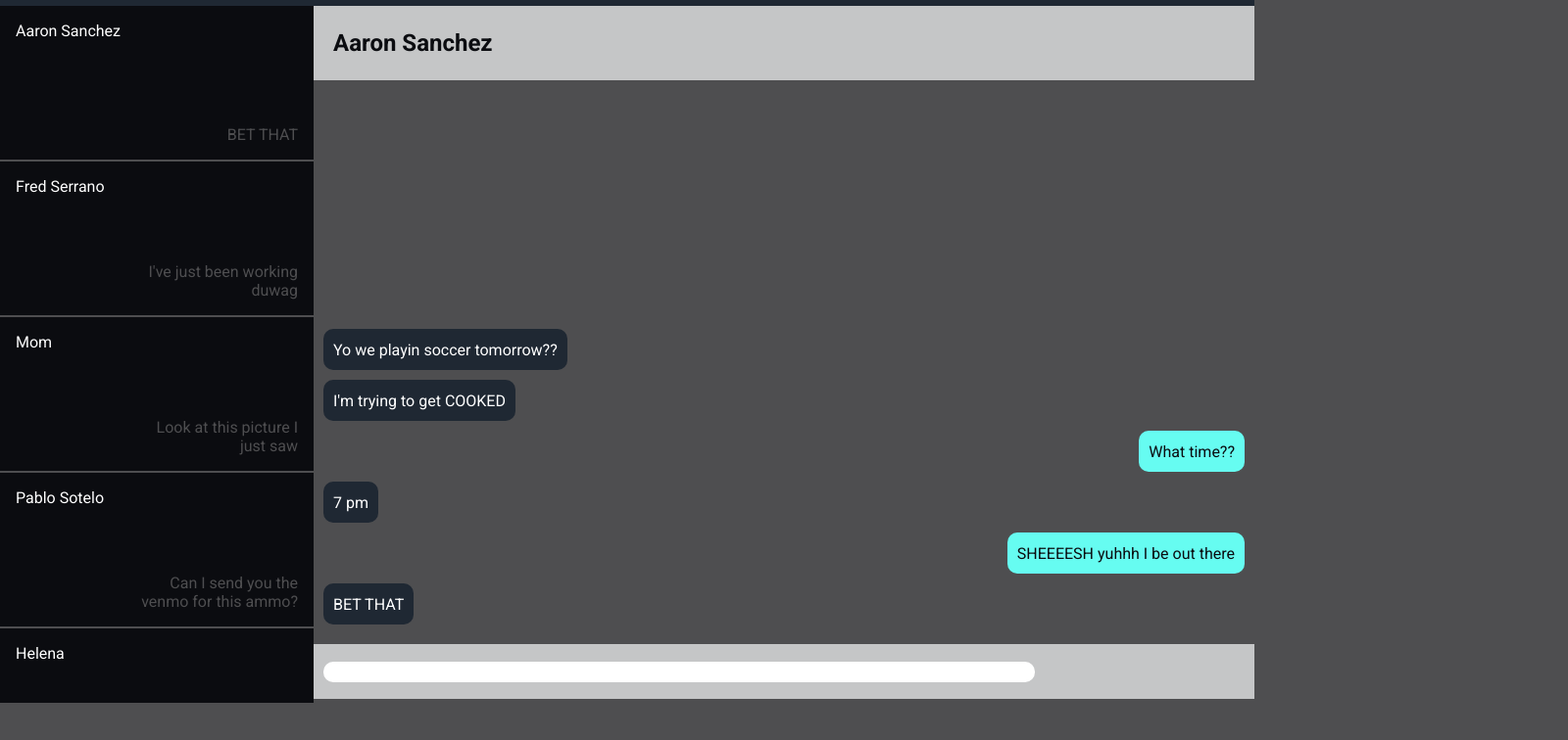
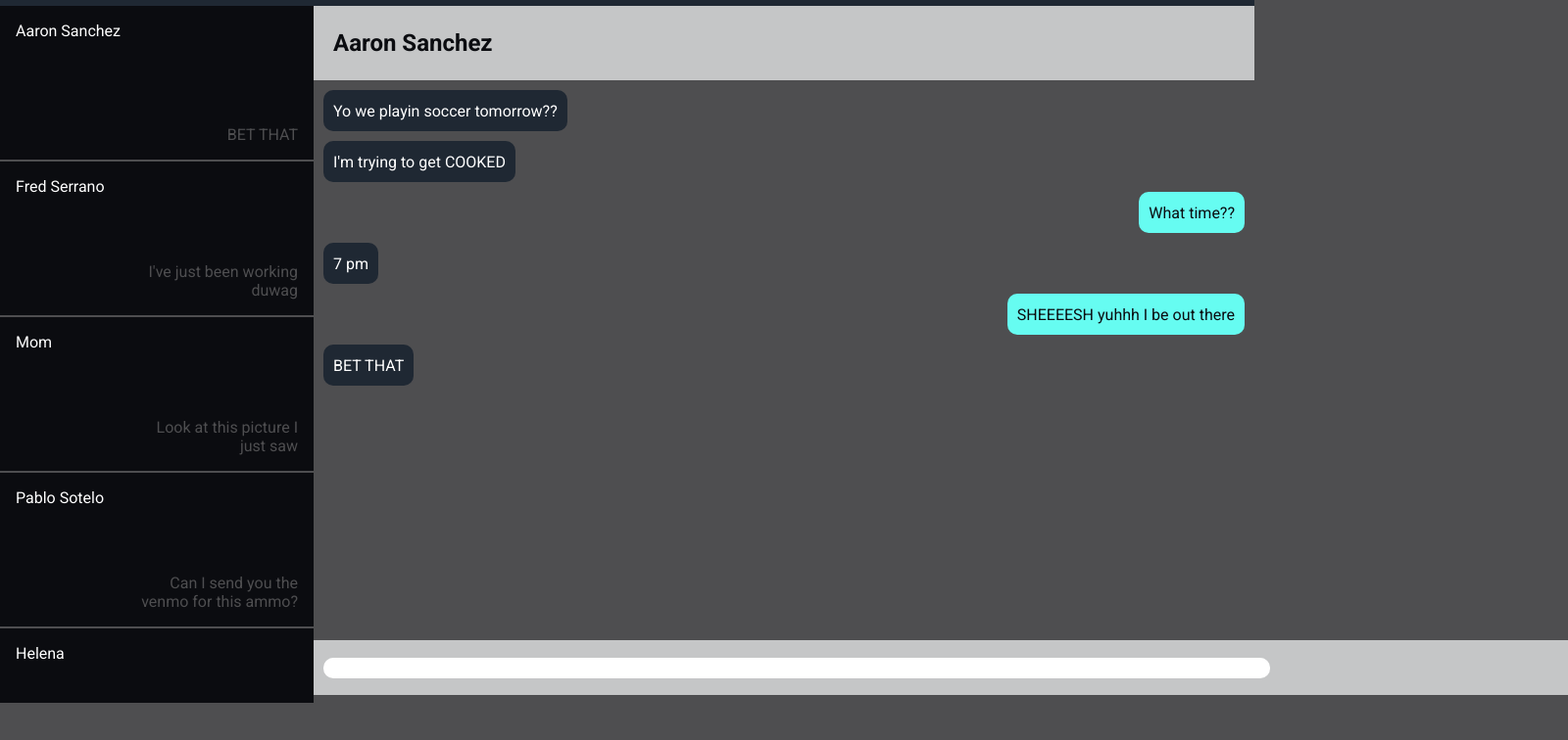
Before and after one commit to Opaleone/messenger-app-react, a React (Create React App) app in the folder client/: page / in a window 1280 px wide. Shown: the part 90-846 px from the top of the page at 98% size, 1600 px wide, since content can reach past the window. After the commit the page ends 808 px from the top, so only its background shows below. Built offline with nearby package versions, Linux system fonts and the light colour scheme.

Commit message:
change date Styled conversation display

```diff
--- a/client/src/index.css
+++ b/client/src/index.css
@@ -113,8 +113,7 @@ body {
 
 #conversation-wrapper {
   width: 75%;
-  height: 55.25rem;
-  flex-shrink: 0;
+  height: 100%;
   display: flex;
   flex-direction: column;
 }
@@ -133,16 +132,16 @@ body {
   font-size: x-large;
   font-style: bold;
   margin-left: 20px;
-  color: var(--black)
+  color: var(--black);
 }
 
 #message-display {
-  height: 72vh;
+  height: 100%;
   width: 100%;
   display: flex;
   flex-direction: column;
   justify-content: flex-end;
-  overflow: hidden;
+  overflow: scroll;
 }
 
 #convo-input {
@@ -152,6 +151,8 @@ body {
   display: flex;
   justify-content: left;
   align-items: center;
+  position: absolute;
+  bottom: 0;
 }
 
 #convo-text-bar {
```
